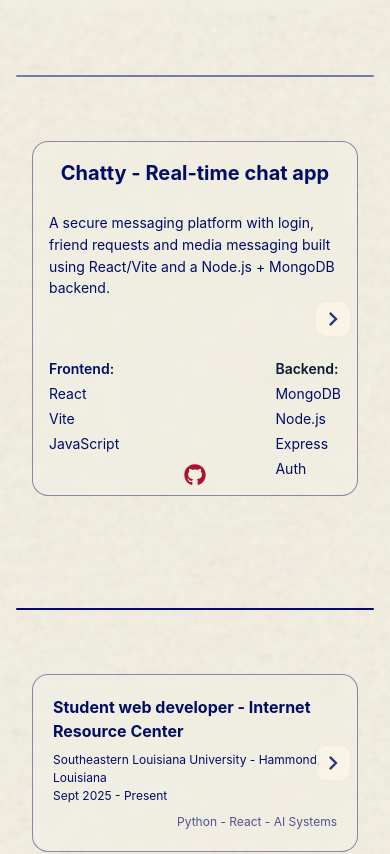
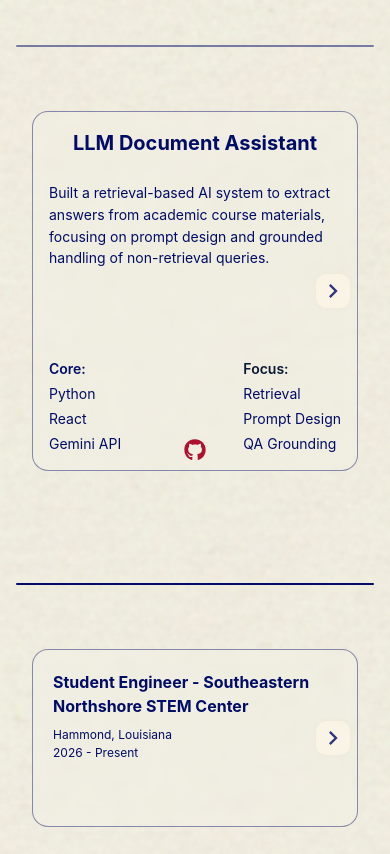
Before and after one commit to KARKI2004/portfolio, a React (Vite) app: page / in a window 390 px wide. Shown: the part 920-1774 px from the top of the page. Built offline with nearby package versions, Linux system fonts and the light colour scheme.

Commit message:
update description, projects and experinces

```diff
--- a/src/sections/About.tsx
+++ b/src/sections/About.tsx
@@ -9,8 +9,8 @@ import {
   Collapse,
   useDisclosure,
 } from "@chakra-ui/react";
-import { PhoneIcon, ChevronDownIcon } from "@chakra-ui/icons";
-import { FaMapMarkerAlt } from "react-icons/fa";
+import { ChevronDownIcon } from "@chakra-ui/icons";
+import { FaMapMarkerAlt, FaGraduationCap } from "react-icons/fa";
 import SocialIcons from "../components/SocialIcons";
 
 export default function About() {
@@ -67,12 +67,17 @@ export default function About() {
               <SocialIcons />
               <VStack spacing={1} align="flex-start" color="#333" fontSize="sm">
                 <HStack spacing={3}>
-                  <Icon as={PhoneIcon} color="#000C66" />
-                  <Text color="#000C66">(985) 510-0129</Text>
+                  <Icon as={FaMapMarkerAlt} color="#b10f000C6630" />
+                  <Text color="#000C66">Hammond, Louisiana</Text>
                 </HStack>
                 <HStack spacing={3}>
-                  <Icon as={FaMapMarkerAlt} color="#b10f000C6630" />
-                  <Text color="#000C66">Hammond, Louisiana</Text>
+                  <Icon as={FaGraduationCap} color="#000C66" />
+                  <HStack justify="space-between" w="100%" spacing={4}>
+                    <Text color="#000C66">Southeastern Louisiana University</Text>
+                    <Text color="rgba(0,12,102,0.68)" fontSize="xs">
+                      May 2028
+                    </Text>
+                  </HStack>
                 </HStack>
               </VStack>
               <Text
@@ -83,8 +88,8 @@ export default function About() {
                 w="100%"
               >
                 Greetings!
-                I'm a sophomore Computer Science student at Southeastern Louisiana University with a concentration in Data Science. I enjoy building clean, responsive user interfaces, designing secure backend systems, and working with databases that scale. Lately, I’ve been exploring how machine learning can be applied to real-world problems through practical, hands-on projects.
-                Below, you'll find a selection of projects that reflect my interests and experience.
+                <br />
+                I am a Sophomore Computer Science student with Data Science concentration) with hands-on experience in full-stack development, machine learning, and data-driven systems. Passionate about applying a problem-solving mindset and practical reasoning to understand and address real-world challenges, and contributing to impactful technical work that benefits broader communities.
               </Text>
             </VStack>
           </Box>
@@ -134,13 +139,17 @@ export default function About() {
               mb={{ base: 3, lg: 0 }}
             >
               <HStack spacing={3}>
-                <Icon as={PhoneIcon} color="#000C66" />
-                <Text color="#000C66">(985) 510-0129</Text>
-              </HStack>
-
-              <HStack spacing={3}>
                 <Icon as={FaMapMarkerAlt} color="#b10f000C6630" />
                 <Text color="#000C66">Hammond, Louisiana</Text>
+              </HStack>
+              <HStack spacing={3}>
+                <Icon as={FaGraduationCap} color="#000C66" />
+                <HStack justify="space-between" w="100%" spacing={4}>
+                  <Text color="#000C66">Southeastern Louisiana University</Text>
+                  <Text color="rgba(0,12,102,0.68)" fontSize={{ base: "sm", md: "sm" }}>
+                    ~ May 2028
+                  </Text>
+                </HStack>
               </HStack>
             </VStack>
           </VStack>
@@ -160,8 +169,9 @@ export default function About() {
           textAlign="left"
           w="100%"
         >
-          Sophomore CS student at Southeastern Louisiana University (Data Science concentration) with hands-on experience in full-stack development, database systems, and UI engineering.
-          Passionate about building clean, responsive UIs, secure backend systems, and exploring practical machine-learning applications.
+          Greetings!
+          <br />
+          I am a Sophomore Computer Science student with Data Science concentration) with hands-on experience in full-stack development, machine learning, and data-driven systems. Passionate about applying a problem-solving mindset and practical reasoning to understand and address real-world challenges, and contributing to impactful technical work that benefits broader communities.
         </Text>
       </Box>
       <Box
--- a/src/sections/Experience.tsx
+++ b/src/sections/Experience.tsx
@@ -18,7 +18,7 @@ import {
 import { useEffect, useRef, useState } from "react";
 import { ChevronRightIcon } from "@chakra-ui/icons";
 
-type ExperienceKey = "irc" | "itn" | "net";
+type ExperienceKey = "snsc" | "irc" | "itn" | "net";
 
 export default function ExperienceSection() {
   const isMobile = useBreakpointValue({ base: true, md: false });
@@ -38,6 +38,16 @@ export default function ExperienceSection() {
       tech?: string;
     }
   > = {
+    snsc: {
+      role: "Student Engineer - Southeastern Northshore STEM Center",
+      org: "Hammond, Louisiana",
+      date: "March 2026 - Present",
+      bullets: [
+        "Supported robotics labs and hands-on learning with VR systems, Arduino, and Raspberry Pi platforms.",
+        "Assisted with technical setup and participant support for student workshops and robotics events.",
+        "Maintained lab operations and equipment workflows to enable seamless instructional activities.",
+      ],
+    },
     irc: {
       role: "Student web developer - Internet Resource Center",
       org: "Southeastern Louisiana University - Hammond, Louisiana",
@@ -180,6 +190,58 @@ export default function ExperienceSection() {
               "&::-webkit-scrollbar": { display: "none" },
             }}
           >
+            <Box
+              position="relative"
+              bg="rgba(255,255,255,0.1)"
+              backdropFilter="blur(6px)"
+              border="1px solid rgba(0,12,102,0.45)"
+              borderRadius="16px"
+              p={{ base: 5, md: 7 }}
+              w={{ base: "calc(100vw - 64px)", md: "100%" }}
+              minW={{ base: "calc(100vw - 64px)", md: "auto" }}
+              scrollSnapAlign={{ base: "center", md: "initial" }}
+              transition="0.15s ease"
+              _hover={{
+                bg: "rgba(255,255,255,0.30)",
+                borderColor: "#000C66",
+              }}
+              cursor={{ base: "pointer", md: "default" }}
+              onClick={() => isMobile && openExperienceDetails("snsc")}
+            >
+              <HStack
+                justify="space-between"
+                align="flex-start"
+                w="100%"
+                flexDirection={{ base: "column", md: "row" }}
+                spacing={{ base: 2, md: 0 }}
+              >
+                <Text fontSize={{ base: "md", md: "lg" }} fontWeight="bold" color="#000C66">
+                  Student Engineer - Southeastern Northshore STEM Center
+                </Text>
+
+                <Box textAlign={{ base: "left", md: "right" }}>
+                  <Text fontSize={{ base: "xs", md: "sm" }} color="#000C66">
+                    Hammond, Louisiana
+                  </Text>
+                  <Text fontSize={{ base: "xs", md: "sm" }} color="#000C66">
+                    2026 - Present
+                  </Text>
+                </Box>
+              </HStack>
+
+              <UnorderedList
+                spacing={{ base: 1, md: 1 }}
+                fontSize={{ base: "xs", md: "sm" }}
+                color="#000C66"
+                mt={2}
+                display={{ base: "none", md: "block" }}
+              >
+                <ListItem>Supported robotics labs and hands-on learning with VR systems, Arduino, and Raspberry Pi platforms.</ListItem>
+                <ListItem>Assisted with technical setup and participant support for student workshops and robotics events.</ListItem>
+                <ListItem>Maintained lab operations and equipment workflows to enable seamless instructional activities.</ListItem>
+              </UnorderedList>
+            </Box>
+
             <Box
               position="relative"
               bg="rgba(255,255,255,0.1)"
--- a/src/sections/Projects.tsx
+++ b/src/sections/Projects.tsx
@@ -12,8 +12,6 @@ import { FaGithub } from "react-icons/fa";
 import { useEffect, useRef, useState } from "react";
 import { ChevronRightIcon } from "@chakra-ui/icons";
 
-const DRIVE_EMBED =
-  "https://drive.google.com/file/d/1XPWq8ElL6Nkq-SVIhqJDq02nXTnSHtA0/preview";
 const CHAT_APP_URL = "https://chatbox-61u8.onrender.com/";
 const CLIPDROP_URL =
   "https://chromewebstore.google.com/detail/clipdrop/iidcfkmndhkjhanfcbelgglmciaemgei";
@@ -21,11 +19,11 @@ const CMPS3400_URL = "https://cmps3400project-j6nnrxvmd6rqskkgp5gejm.streamlit.a
 
 
 export default function Projects() {
-  const [showVideo, setShowVideo] = useState(false);
   const [showHint, setShowHint] = useState(false);
   const [showChatHint, setShowChatHint] = useState(false);
   const [showClipHint, setShowClipHint] = useState(false);
   const [showCmpsHint, setShowCmpsHint] = useState(false);
+  const [showProject5Hint, setShowProject5Hint] = useState(false);
   const [arrowPressed, setArrowPressed] = useState(false);
   const isMobile = useBreakpointValue({ base: true, md: false });
   const scrollRef = useRef<HTMLDivElement | null>(null);
@@ -168,27 +166,26 @@ export default function Projects() {
             <VStack w="100%" h="100%" justify="space-between" spacing={4}>
               <VStack w="100%" spacing={6}>
                 <Text fontSize="xl" fontWeight="bold" color="#000C66" textAlign="center">
-                  Chatty - Real-time chat app
+                  LLM Document Assistant
                 </Text>
                 <Text fontSize="sm" color="#000C66" textAlign="left" w="100%" lineHeight="1.55">
-                  A secure messaging platform with login, friend requests and media messaging built using React/Vite and a Node.js + MongoDB backend.
+                  Built a retrieval-based AI system to extract answers from academic course materials, focusing on prompt design and grounded handling of non-retrieval queries.
                 </Text>
               </VStack>
 
               <Box w="100%">
                 <HStack w="100%" justify="space-between" align="flex-start">
                   <VStack align="flex-start" spacing={1}>
-                    <Text fontSize="sm" fontWeight="semibold" color="#000C66">Frontend:</Text>
+                    <Text fontSize="sm" fontWeight="semibold" color="#000C66">Core:</Text>
+                    <Text fontSize="sm" color="#000C66">Python</Text>
                     <Text fontSize="sm" color="#000C66">React</Text>
-                    <Text fontSize="sm" color="#000C66">Vite</Text>
-                    <Text fontSize="sm" color="#000C66">JavaScript</Text>
+                    <Text fontSize="sm" color="#000C66">Gemini API</Text>
                   </VStack>
                   <VStack align="flex-start" spacing={1}>
-                    <Text fontSize="sm" fontWeight="semibold" color="#081933">Backend:</Text>
-                    <Text fontSize="sm" color="#000C66">MongoDB</Text>
-                    <Text fontSize="sm" color="#000C66">Node.js</Text>
-                    <Text fontSize="sm" color="#000C66">Express</Text>
-                    <Text fontSize="sm" color="#000C66">Auth</Text>
+                    <Text fontSize="sm" fontWeight="semibold" color="#081933">Focus:</Text>
+                    <Text fontSize="sm" color="#000C66">Retrieval</Text>
+                    <Text fontSize="sm" color="#000C66">Prompt Design</Text>
+                    <Text fontSize="sm" color="#000C66">QA Grounding</Text>
                   </VStack>
                 </HStack>
               </Box>
@@ -262,28 +259,26 @@ export default function Projects() {
             <VStack w="100%" h="100%" justify="space-between" spacing={4}>
               <VStack w="100%" spacing={6}>
                 <Text fontSize="xl" fontWeight="bold" color="#000C66" textAlign="center">
-                  Visualizer - data analysis tool
+                  Koine Greek AI Tutor
                 </Text>
                 <Text fontSize="sm" color="#000C66" textAlign="left" w="100%" lineHeight="1.55">
-                  Visualizer is a Python data analysis tool for CSV and pickle analysis with interactive plots, correlation analysis, and missing-value handling.
-                  Developed as a team project for the “Introduction to Data Science” course.
+                  Developed a real-time conversational AI tutor for language learning with speech-to-speech interaction, translation, pronunciation feedback, and context-aware dialogue.
                 </Text>
               </VStack>
 
               <Box w="100%">
                 <HStack w="100%" justify="space-between" align="flex-start">
                   <VStack align="flex-start" spacing={1}>
-                    <Text fontSize="sm" fontWeight="semibold" color="#000C66">Data:</Text>
-                    <Text fontSize="sm" color="#000C66">Pandas</Text>
-                    <Text fontSize="sm" color="#000C66">NumPy</Text>
-                    <Text fontSize="sm" color="#000C66">Seaborn</Text>
-                    <Text fontSize="sm" color="#000C66">Matplotlib</Text>
+                    <Text fontSize="sm" fontWeight="semibold" color="#000C66">Core:</Text>
+                    <Text fontSize="sm" color="#000C66">Python</Text>
+                    <Text fontSize="sm" color="#000C66">Gemini Live API</Text>
+                    <Text fontSize="sm" color="#000C66">PyAudio</Text>
                   </VStack>
                   <VStack align="flex-start" spacing={1}>
-                    <Text fontSize="sm" fontWeight="semibold" color="#081933">UI:</Text>
-                    <Text fontSize="sm" color="#000C66">Streamlit</Text>
-                    <Text fontSize="sm" color="#000C66">CLI + UI</Text>
-                    <Text fontSize="sm" color="#000C66">Logging</Text>
+                    <Text fontSize="sm" fontWeight="semibold" color="#081933">Focus:</Text>
+                    <Text fontSize="sm" color="#000C66">Speech-to-Speech</Text>
+                    <Text fontSize="sm" color="#000C66">Pronunciation</Text>
+                    <Text fontSize="sm" color="#000C66">Low Latency</Text>
                   </VStack>
                 </HStack>
               </Box>
@@ -328,9 +323,10 @@ export default function Projects() {
               }}
             />
           </Box>
+
           <Box
             role="group"
-            onClick={() => setShowVideo(true)}
+            onClick={() => window.open(CHAT_APP_URL, "_blank", "noopener,noreferrer")}
             onMouseEnter={() => {
               setShowHint(true);
               setTimeout(() => setShowHint(false), 1500);
@@ -356,27 +352,26 @@ export default function Projects() {
             <VStack w="100%" h="100%" justify="space-between" spacing={4}>
               <VStack w="100%" spacing={6}>
                 <Text fontSize="xl" fontWeight="bold" color="#000C66" textAlign="center">
-                  ScholarSpace Web App
+                  Premature - Death Risk Classification System
                 </Text>
                 <Text fontSize="sm" color="#000C66" textAlign="left" w="100%" lineHeight="1.55">
-                  A student platform for posts and threaded discussions, built with TypeScript/React and a C#/.NET + SQL Server backend.
-                  Developed as a team project for the “Software Engineering” course.
+                  Built a machine learning pipeline for classifying risk across 3,200 U.S. counties, focusing on preprocessing, feature engineering, and systematic model evaluation with an F1-score of 0.82 and ROC-AUC of 0.95.
                 </Text>
               </VStack>
 
               <Box w="100%">
                 <HStack w="100%" justify="space-between" align="flex-start">
                   <VStack align="flex-start" spacing={1}>
-                    <Text fontSize="sm" fontWeight="semibold" color="#000C66">Frontend:</Text>
-                    <Text fontSize="sm" color="#000C66">TypeScript</Text>
-                    <Text fontSize="sm" color="#000C66">React</Text>
+                    <Text fontSize="sm" fontWeight="semibold" color="#000C66">Core:</Text>
+                    <Text fontSize="sm" color="#000C66">Python</Text>
+                    <Text fontSize="sm" color="#000C66">scikit-learn</Text>
+                    <Text fontSize="sm" color="#000C66">XGBoost</Text>
                   </VStack>
                   <VStack align="flex-start" spacing={1}>
-                    <Text fontSize="sm" fontWeight="semibold" color="#000C66">Backend:</Text>
-                    <Text fontSize="sm" color="#000C66">C#</Text>
-                    <Text fontSize="sm" color="#000C66">.NET</Text>
-                    <Text fontSize="sm" color="#000C66">SQL Server</Text>
-                    <Text fontSize="sm" color="#000C66">Auth</Text>
+                    <Text fontSize="sm" fontWeight="semibold" color="#081933">Data:</Text>
+                    <Text fontSize="sm" color="#000C66">Pandas</Text>
+                    <Text fontSize="sm" color="#000C66">Feature Engineering</Text>
+                    <Text fontSize="sm" color="#000C66">Model Evaluation</Text>
                   </VStack>
                 </HStack>
               </Box>
@@ -402,7 +397,6 @@ export default function Projects() {
             >
               Click to view
             </Box>
-
 
             <IconButton
               as="a"
@@ -451,26 +445,24 @@ export default function Projects() {
             <VStack w="100%" h="100%" justify="space-between" spacing={4}>
               <VStack w="100%" spacing={6}>
                 <Text fontSize="xl" fontWeight="bold" color="#000C66" textAlign="center">
-                  ClipDrop - browser extension
+                  Real-Time Chat Application
                 </Text>
                 <Text fontSize="sm" color="#000C66" textAlign="left" w="100%" lineHeight="1.55">
-                  A privacy-first, session-only multi-snippet extension that captures Ctrl+C text, stores up to six snippets, and clears automatically when the browser closes.
+                  Built a full-stack messaging platform with authentication, live communication, and event-driven updates to keep state consistent and the UI responsive.
                 </Text>
               </VStack>
 
               <Box w="100%">
                 <HStack w="100%" justify="space-between" align="flex-start">
                   <VStack align="flex-start" spacing={1}>
-                    <Text fontSize="sm" fontWeight="semibold" color="#000C66">Platform:</Text>
-                    <Text fontSize="sm" color="#000C66">Chrome Extension</Text>
-                    <Text fontSize="sm" color="#000C66">Manifest V3</Text>
-                    <Text fontSize="sm" color="#000C66">JavaScript</Text>
+                    <Text fontSize="sm" fontWeight="semibold" color="#000C66">Frontend:</Text>
+                    <Text fontSize="sm" color="#000C66">React</Text>
+                    <Text fontSize="sm" color="#000C66">Socket.IO</Text>
                   </VStack>
                   <VStack align="flex-start" spacing={1}>
-                    <Text fontSize="sm" fontWeight="semibold" color="#081933">Core:</Text>
-                    <Text fontSize="sm" color="#000C66">Content Scripts</Text>
-                    <Text fontSize="sm" color="#000C66">Service Worker</Text>
-                    <Text fontSize="sm" color="#000C66">Session Storage</Text>
+                    <Text fontSize="sm" fontWeight="semibold" color="#081933">Storage:</Text>
+                    <Text fontSize="sm" color="#000C66">MongoDB</Text>
+                    <Text fontSize="sm" color="#000C66">Realtime Events</Text>
                   </VStack>
                 </HStack>
               </Box>
@@ -490,6 +482,97 @@ export default function Projects() {
               fontWeight="medium"
               color="#000C66"
               opacity={showClipHint ? 1 : 0}
+              transition="opacity 0.75s ease"
+              pointerEvents="none"
+              display={{ base: "none", md: "block" }}
+            >
+              Click to view
+            </Box>
+
+            <IconButton
+              as="a"
+              href="https://github.com/KARKI2004/Clipdrop.git"
+              aria-label="GitHub Repo"
+              icon={<FaGithub />}
+              variant="ghost"
+              color="#b10f30"
+              fontSize="22px"
+              position="absolute"
+              bottom="0"
+              left="50%"
+              transform="translateX(-50%)"
+              _hover={{ color: "#000C66", transform: "translateX(-50%) scale(1.3)" }}
+              onClick={(e) => {
+                e.stopPropagation();
+              }}
+            />
+          </Box>
+
+          <Box
+            role="group"
+            onClick={() => window.open(CLIPDROP_URL, "_blank", "noopener,noreferrer")}
+            onMouseEnter={() => {
+              setShowProject5Hint(true);
+              setTimeout(() => setShowProject5Hint(false), 1500);
+            }}
+            bg="rgba(255,255,255,0.1)"
+            backdropFilter="blur(6px)"
+            border="1px solid rgba(0,12,102,0.45)"
+            borderRadius="16px"
+            p={{ base: 4, md: 5 }}
+            minH={{ base: "240px", md: "320px" }}
+            w={{ base: "calc(100vw - 64px)", md: "100%" }}
+            flex={{ base: "0 0 auto", md: "initial" }}
+            transition="0.15s ease"
+            _hover={{
+              bg: "rgba(255,255,255,0.30)",
+              borderColor: "#000C66",
+            }}
+            cursor="pointer"
+            display="flex"
+            position="relative"
+            scrollSnapAlign={{ base: "center", md: "initial" }}
+          >
+            <VStack w="100%" h="100%" justify="space-between" spacing={4}>
+              <VStack w="100%" spacing={6}>
+                <Text fontSize="xl" fontWeight="bold" color="#000C66" textAlign="center">
+                  Data Visualization & Processing System
+                </Text>
+                <Text fontSize="sm" color="#000C66" textAlign="left" w="100%" lineHeight="1.55">
+                  Developed a system for structured dataset ingestion, transformation, and analysis with interactive workflows for visualization and missing-value handling.
+                </Text>
+              </VStack>
+
+              <Box w="100%">
+                <HStack w="100%" justify="space-between" align="flex-start">
+                  <VStack align="flex-start" spacing={1}>
+                    <Text fontSize="sm" fontWeight="semibold" color="#000C66">Data:</Text>
+                    <Text fontSize="sm" color="#000C66">Pandas</Text>
+                    <Text fontSize="sm" color="#000C66">NumPy</Text>
+                  </VStack>
+                  <VStack align="flex-start" spacing={1}>
+                    <Text fontSize="sm" fontWeight="semibold" color="#081933">UI:</Text>
+                    <Text fontSize="sm" color="#000C66">Streamlit</Text>
+                    <Text fontSize="sm" color="#000C66">Analysis</Text>
+                  </VStack>
+                </HStack>
+              </Box>
+            </VStack>
+
+            <Box
+              position="absolute"
+              top="50%"
+              left="50%"
+              transform="translate(-50%, -50%)"
+              px={5}
+              py={2}
+              bg="rgba(255,255,255,0.65)"
+              border="1px solid #000C66"
+              borderRadius="999px"
+              fontSize="sm"
+              fontWeight="medium"
+              color="#000C66"
+              opacity={showProject5Hint ? 1 : 0}
               transition="opacity 0.75s ease"
               pointerEvents="none"
               display={{ base: "none", md: "block" }}
@@ -551,41 +634,6 @@ export default function Projects() {
 
       </Box>
       <Box mt={12} w="100%" h="1.8px" bg="#000C66" borderRadius="20px" />
-
-      {showVideo && (
-        <Box
-          position="fixed"
-          top="0"
-          left="0"
-          w="100vw"
-          h="100vh"
-          bg="rgba(0,0,0,0.6)"
-          backdropFilter="blur(6px)"
-          zIndex={100}
-          display="flex"
-          alignItems="center"
-          justifyContent="center"
-          onClick={() => setShowVideo(false)}
-        >
-          <Box
-            w="80%"
-            maxW="900px"
-            h="500px"
-            bg="black"
-            borderRadius="12px"
-            overflow="hidden"
-            onClick={(e) => e.stopPropagation()}
-          >
-            <iframe
-              src="https://www.youtube.com/embed/TqNQOgE7iCI"
-              width="100%"
-              height="100%"
-              allow="autoplay; fullscreen"
-              allowFullScreen
-            />
-          </Box>
-        </Box>
-      )}
     </>
   );
 }
--- a/src/sections/Skills.tsx
+++ b/src/sections/Skills.tsx
@@ -6,8 +6,8 @@ const skillGroups = [
     skills: ["Python", "Java", "C", "C#", "JavaScript", "TypeScript"],
   },
   {
-    label: "Frameworks & Libraries",
-    skills: ["React", "Node.js", ".NET", "Pandas", "NumPy", "Django"],
+    label: "Frameworks\n& Libraries",
+    skills: ["React", "Node.js", ".NET", "Pandas", "NumPy"],
   },
   {
     label: "Frontend",
@@ -58,10 +58,11 @@ export default function Skills() {
             >
               <VStack align="stretch" spacing={2}>
                 <Text
-                  fontSize={{ base: "md", md: "lg" }}
+                  fontSize={{ base: "sm", md: "md" }}
                   fontWeight="bold"
                   color="#000C66"
                   textAlign="center"
+                  whiteSpace="pre-line"
                 >
                   {group.label}
                 </Text>
```
Also changed, not shown: 1 other file (tests, documents, lock files or other folders).
